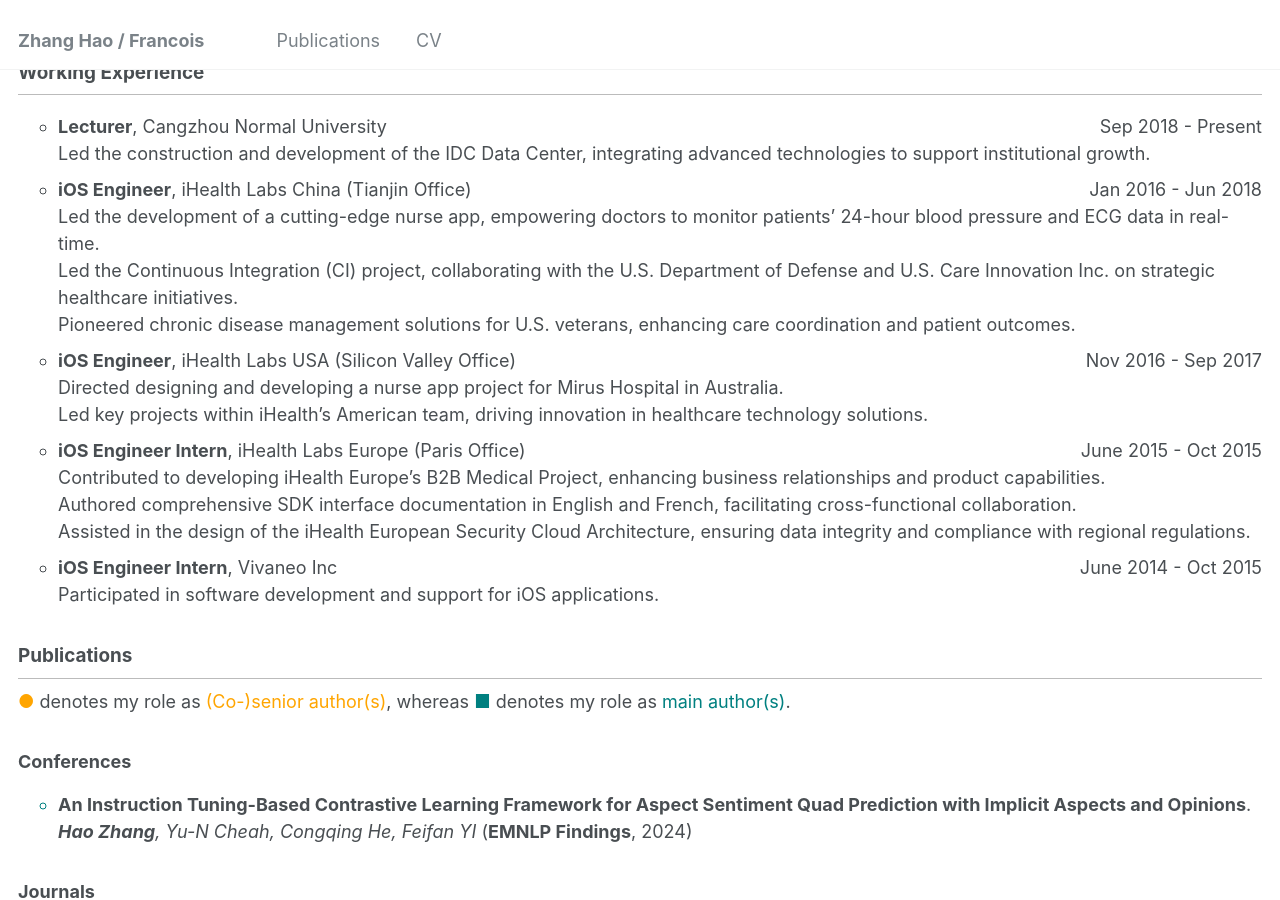
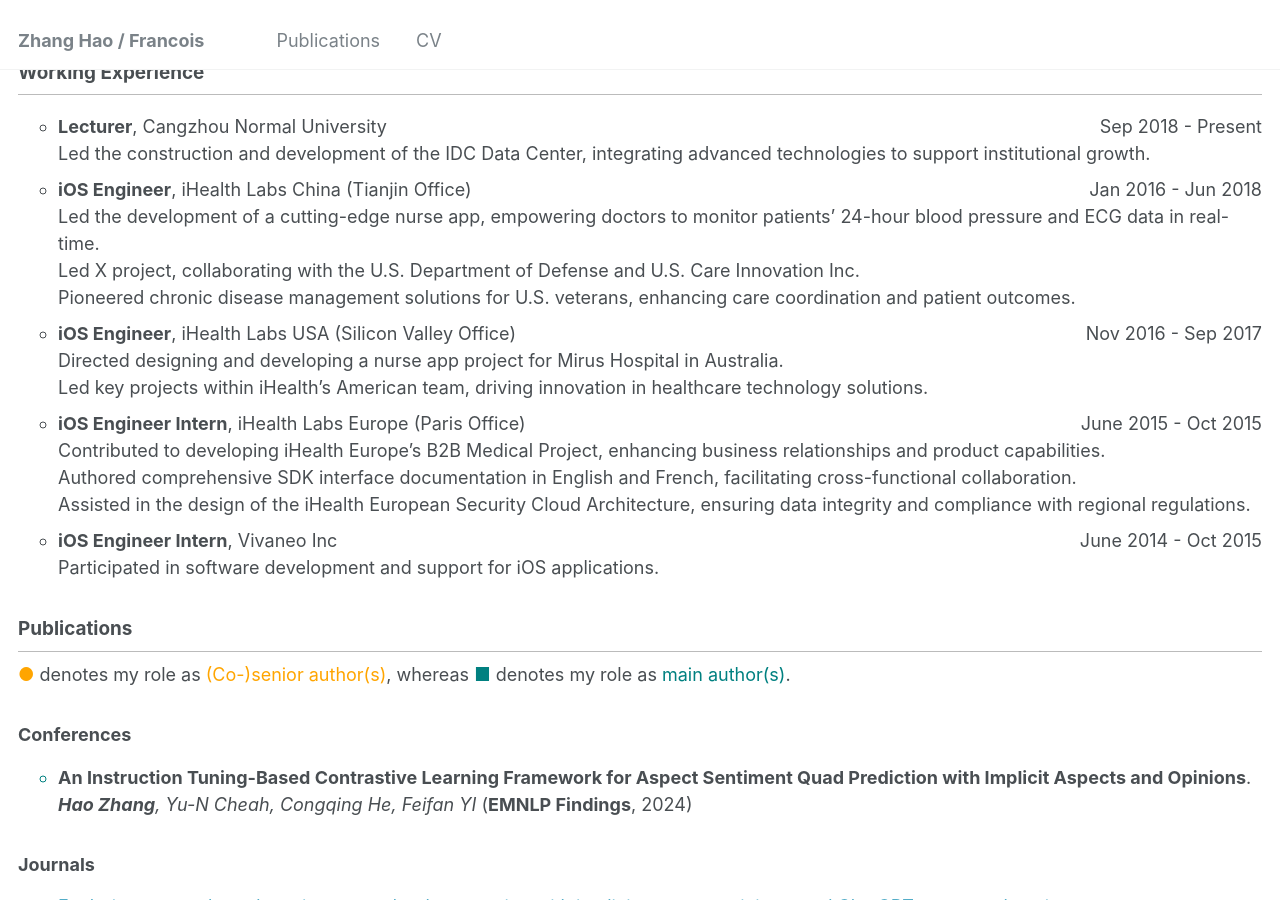
Before and after one commit to sydmou/sydmou.github.io, a Jekyll site: the page built from _pages/cv.md, in a window 1280 px wide and 900 px high, scrolled down 623 px. Built offline with Jekyll 4.4.1, drawn with Linux system fonts in a browser that asks for light colours.

Commit message:
Update cv.md

```diff
--- a/_pages/cv.md
+++ b/_pages/cv.md
@@ -32,7 +32,7 @@ redirect_from:
    <span class='desc'>Led the construction and development of the IDC Data Center, integrating advanced technologies to support institutional growth. </span>
 * **iOS Engineer**, iHealth Labs China (Tianjin Office) <span style="float: right;">Jan 2016 - Jun 2018</span>\
    <span class='desc'>Led the development of a cutting-edge nurse app, empowering doctors to monitor patients' 24-hour blood pressure and ECG data in real-time. </span>\
-   <span class='desc'>Led the Continuous Integration (CI) project, collaborating with the U.S. Department of Defense and U.S. Care Innovation Inc. on strategic healthcare initiatives. </span>\
+   <span class='desc'>Led X project, collaborating with the U.S. Department of Defense and U.S. Care Innovation Inc. </span>\
    <span class='desc'>Pioneered chronic disease management solutions for U.S. veterans, enhancing care coordination and patient outcomes. </span>
 * **iOS Engineer**, iHealth Labs USA (Silicon Valley Office) <span style="float: right;">Nov 2016 - Sep 2017</span>\
    <span class='desc'>Directed designing and developing a nurse app project for Mirus Hospital in Australia. </span>\
```
